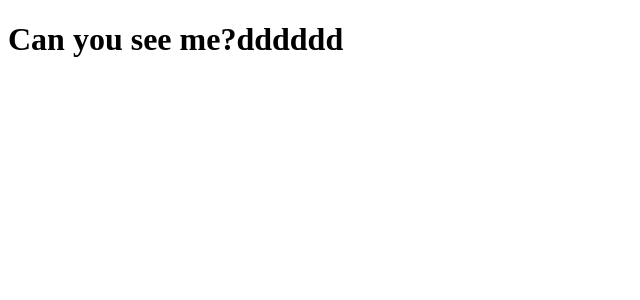
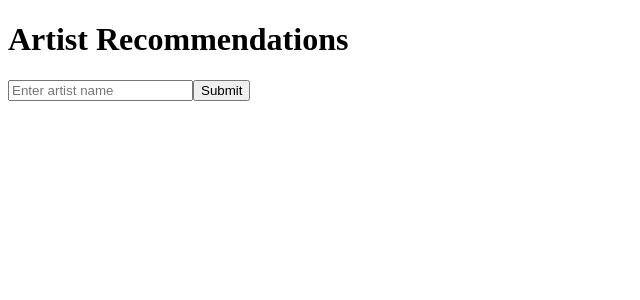
Before and after one commit to Gali411/Project-3-, a React (Vite) app in the folder client/: page / in a window 1280 px wide. Shown: the top 300 px of the page, without its empty margins (0-640 px from the left). Built offline with nearby package versions, Linux system fonts and the light colour scheme.

Commit message:
update home page

```diff
--- a/client/src/pages/Home.tsx
+++ b/client/src/pages/Home.tsx
@@ -1,9 +1,64 @@
-import React from 'react';
+import { useState } from 'react';
 
 export default function Home() {
-    return (
-      <div>
-        <h1>Can you see me?dddddd</h1>
-      </div>
-    );
+  const [artist, setArtist] = useState('');
+  const [loading, setLoading] = useState(false);
+  const [error, setError] = useState<string | null>(null);
+  const [recommendations, setRecommendations] = useState<any[]>([]);
+
+  function handleInputChange(event: { target: { value: string } }) {
+    setArtist(event.target.value);
   }
+
+  function submit() {
+    if (!artist) {
+      setError('Please enter an artist name');
+      return;
+    }
+
+    setLoading(true);
+    setError(null); // Reset error on new request
+
+    fetch(`/api/similar?artist=${artist}`)
+      .then((response) => response.json())
+      .then((data) => {
+        setRecommendations(data);
+        setLoading(false);
+      })
+      .catch((error) => {
+        setError('Something went wrong. Please try again later.');
+        setLoading(false);
+      });
+  }
+
+  return (
+    <div>
+      <h1>Artist Recommendations</h1>
+      <input
+        type="text"
+        value={artist}
+        onChange={handleInputChange}
+        placeholder="Enter artist name"
+      />
+      <button onClick={submit} disabled={loading}>
+        {loading ? 'Loading...' : 'Submit'}
+      </button>
+
+      {error && <p style={{ color: 'red' }}>{error}</p>}
+
+      {recommendations.length > 0 && (
+        <div>
+          <h2>Recommendations for {artist}</h2>
+          <ul>
+            {recommendations.map((item, index) => (
+              <li key={index}>
+                <h3>{item.Name}</h3>
+                <p>{item.wTeaser}</p>
+              </li>
+            ))}
+          </ul>
+        </div>
+      )}
+    </div>
+  );
+}
```
